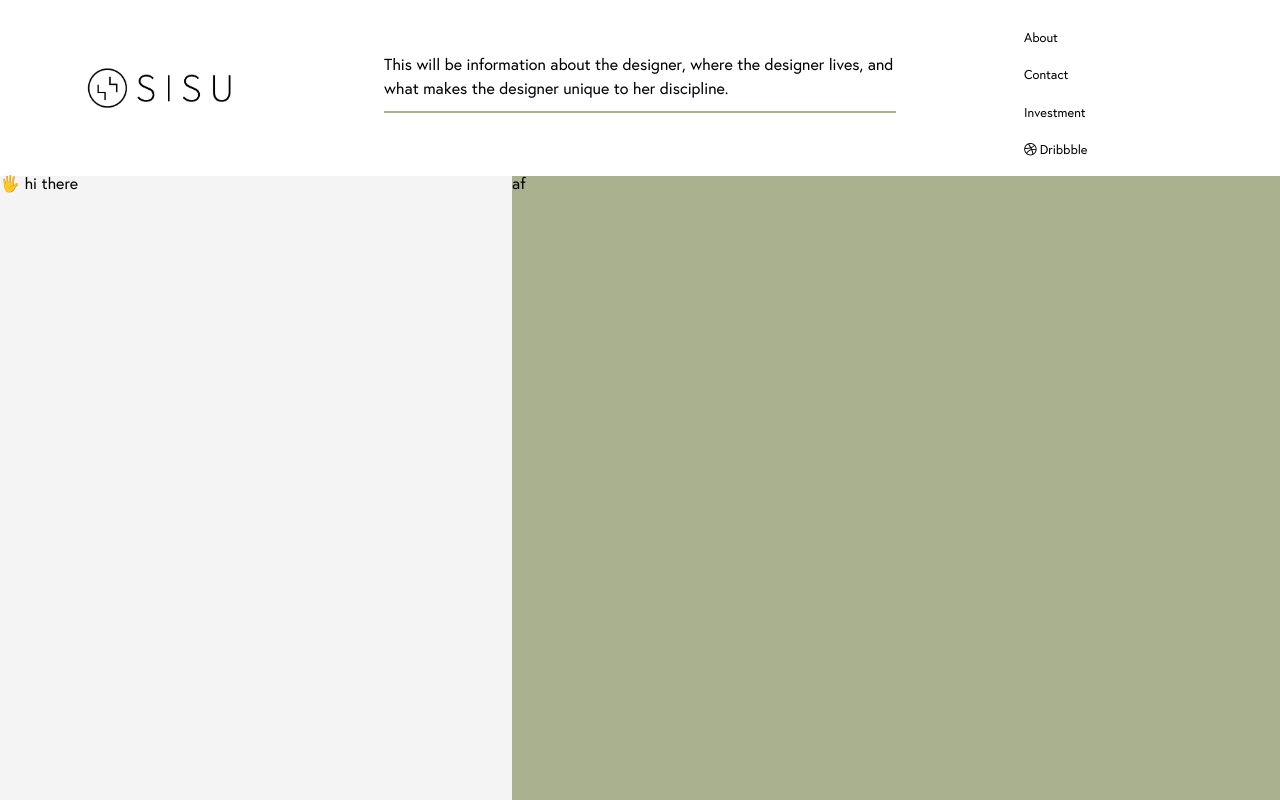
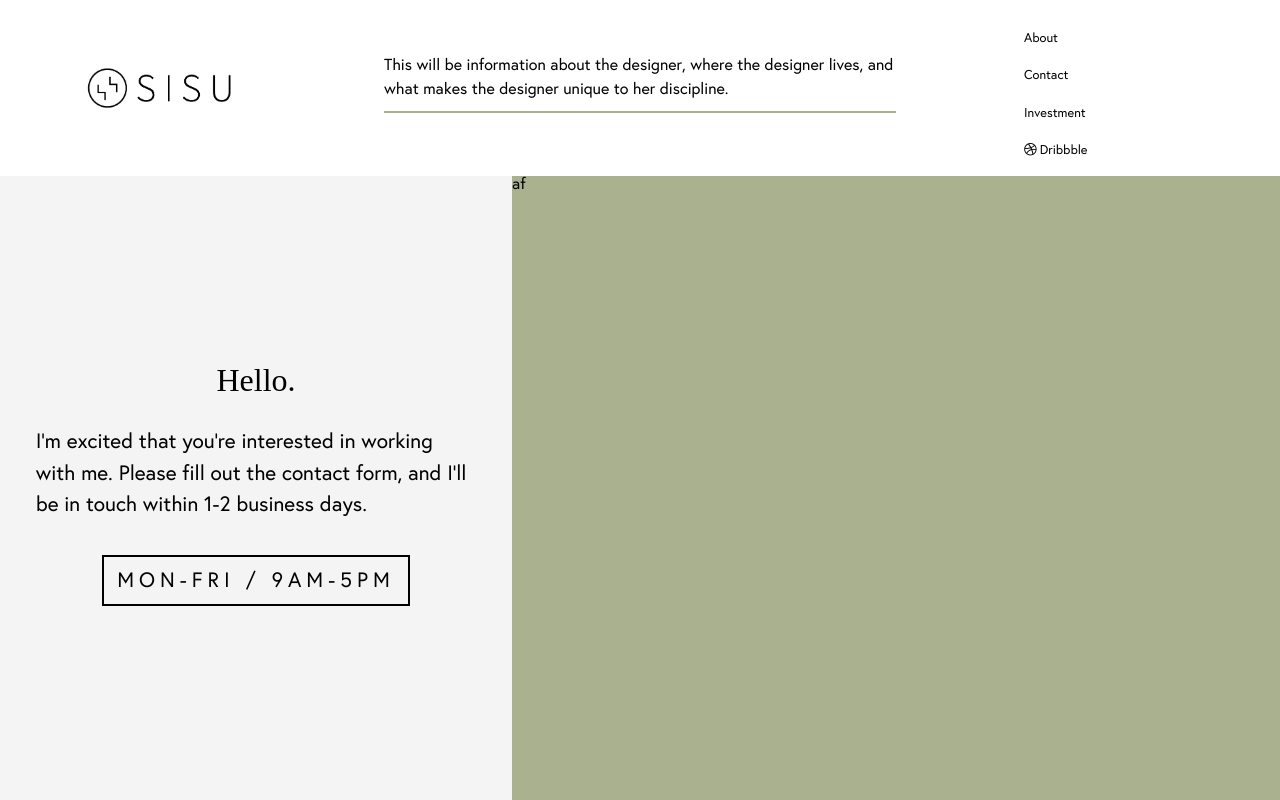
Before and after one commit to rwbrockhoff/personal-portfolio, a React (Create React App) app: page /#/contact in a window 1280 px wide. Built offline with nearby package versions, Linux system fonts and the light colour scheme.

Commit message:
Contact message added.

```diff
--- a/src/Main/Main.scss
+++ b/src/Main/Main.scss
@@ -34,8 +34,14 @@ h1 {
     font-family: 'Europa-Bold';
 }
 
+h2 {
+    @extend h1;
+    font-size: 2em;
+}
+
 h4 {
-    font-size: 1.5em;
+    font-size: 1.3em;
+    line-height: 150%;
 }
 
 .line {
--- a/src/components/Contact/Contact.js
+++ b/src/components/Contact/Contact.js
@@ -9,7 +9,13 @@ export default function Contact() {
       <section className="contact-container">
 
         <div className="contact-text">
-          <h3><span role="img" aria-label="hand waving emoji">🖐️</span> hi there</h3>
+          <div className="contact-h2-text">
+            <h2>Hello.</h2>
+            <h4>I'm excited that you're interested in working with me. Please fill out the contact form, and I'll be in touch within 1-2 business days.</h4>
+            <div className="hours-box">
+              mon-fri / 9am-5pm
+            </div>
+          </div>
         </div>
 
         <form>
--- a/src/components/Contact/Contact.scss
+++ b/src/components/Contact/Contact.scss
@@ -7,7 +7,7 @@ section.contact-container {
     @include center;
     @include fade-in;
     background: $accent-color;
-
+    position: relative;
     form {
         width: 60%;
         height: 100%;
@@ -19,10 +19,36 @@ section.contact-container {
         height: 100%;
         position: relative;
         left: -40%;
+        @include center-col;
         background: $accent-grey;
         animation: slide-in 200ms $custom-ease;
         animation-delay: 200ms;
         animation-fill-mode: forwards;
+
+        .contact-h2-text {
+            height: 50%;
+            max-height: 50%;
+            padding: 0% 7%;
+            @include center-col;
+
+            .hours-box {
+                width: fit-content;
+                border: 2px solid black;
+                padding: 3%;
+                margin: 3% 0%;
+                font-size: 1.3em;
+                letter-spacing: 5px;
+                text-transform: uppercase;
+                white-space:nowrap;
+            }
+
+            h2 {
+                line-height: 150%;
+            }
+            h4 {
+                margin: 5% 0%;
+            }
+        }
     }
 }
 
```
